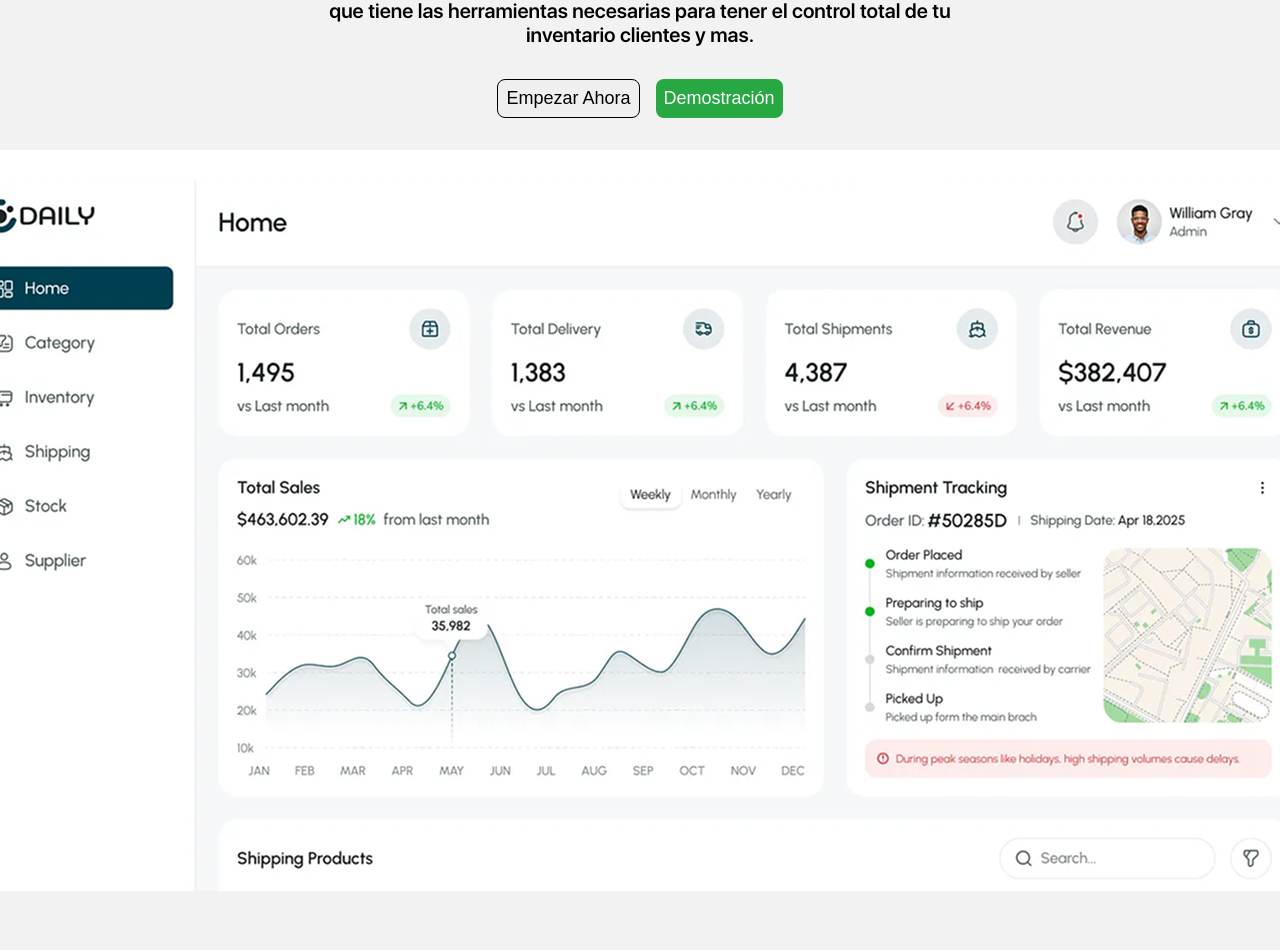
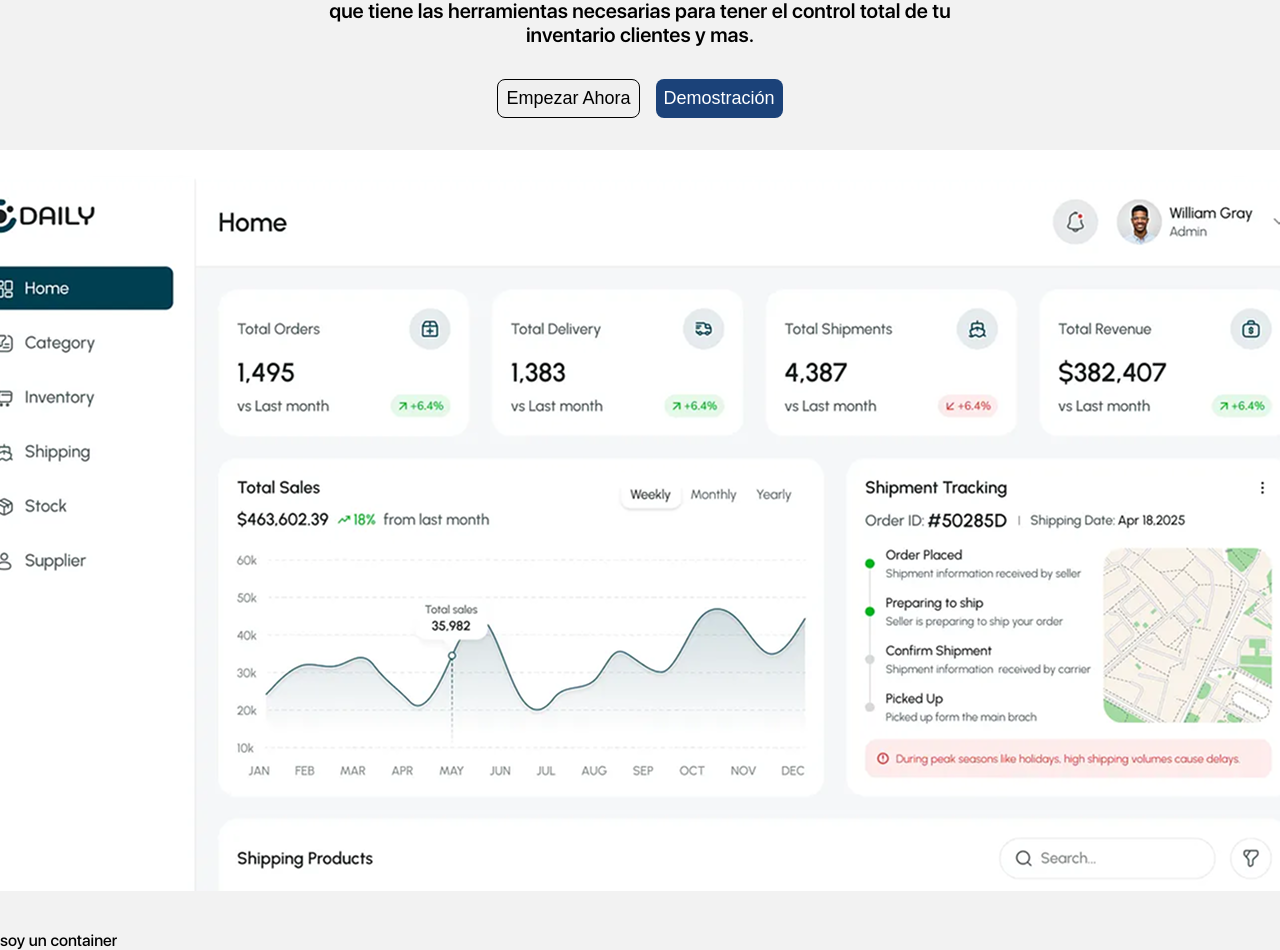
Before and after one commit to pedro092692/inventory-online-app, a Next.js app in the folder packages/frontend/inventory-online-app/: page / in a window 1280 px wide. Shown: the part 207-1157 px from the top of the page. Built offline with nearby package versions, Linux system fonts and the light colour scheme.

Commit message:
feat: frontend: add -color variable in global css

```diff
--- a/packages/frontend/inventory-online-app/app/globals.css
+++ b/packages/frontend/inventory-online-app/app/globals.css
@@ -40,6 +40,12 @@ a {
     color-scheme: dark;
   }
 } */
+
+:root {
+  --color-blue800: #12113B;
+  --color-blue700: #1B4279;
+}
+
 body {
   margin: 0;
   padding: 0;
--- a/packages/frontend/inventory-online-app/app/ui/home/hero/heroSection.jsx
+++ b/packages/frontend/inventory-online-app/app/ui/home/hero/heroSection.jsx
@@ -2,6 +2,7 @@ import styles from './page.module.css'
 import { Button } from '../navbar/button'
 import { Navbar } from '../navbar/navbar.jsx'
 import Image from 'next/image'
+import { Container } from '../../utils/container.jsx'
 
 export function Hero() {
     return (
@@ -16,7 +17,7 @@ export function Hero() {
                     <button className={styles.button}>
                         Empezar Ahora
                     </button>
-                    <Button text={'Demostración'}/>
+                    <Button text={'Demostración'} color={'blue700'}/>
                 </div>
                 <Image
                     src="/images/home/placeholder.png"
@@ -26,6 +27,8 @@ export function Hero() {
                     alt="nexa software"
                 />
             </div>
+            <Container children={'soy un container'}/>
+
         </>
     )
 }
--- a/packages/frontend/inventory-online-app/app/ui/home/navbar/button.jsx
+++ b/packages/frontend/inventory-online-app/app/ui/home/navbar/button.jsx
@@ -1,7 +1,7 @@
 import styles from './page.module.css'
-export function Button({text}) {
+export function Button({text, color="blue800"}) {
     return (
-        <button className={styles.button}>
+        <button className={styles.button} style={{backgroundColor: `var(--color-${color})`,}}>
             {text}
         </button>
     )
--- a/packages/frontend/inventory-online-app/app/ui/home/navbar/page.module.css
+++ b/packages/frontend/inventory-online-app/app/ui/home/navbar/page.module.css
@@ -35,7 +35,6 @@
     border-radius: 8px;
     color: white;
     font-size: 18px;
-    background-color: #27A843;
     border: none;
     cursor: pointer;
 }
--- /dev/null
+++ b/packages/frontend/inventory-online-app/app/ui/utils/container.jsx
@@ -0,0 +1,7 @@
+export function Container({children='default content'}) {
+    return (
+        <div>
+            {children}
+        </div>
+    )
+}
--- a/packages/frontend/inventory-online-app/middleware.ts
+++ b/packages/frontend/inventory-online-app/middleware.ts
@@ -9,7 +9,7 @@ export function middleware(request: NextRequest) {
   const publicPaths = ["/login", "/register"];
   const privatePaths = ["/dashboard", "/inventory", "/orders", "/products"]
 
-   if(publicPaths.some((path) => pathname.startsWith(path))) {
+  if(publicPaths.some((path) => pathname.startsWith(path))) {
     // If the user is logged in, redirect them to the dashboard
     return redirectIfLoggedIn(request)
   }
```
